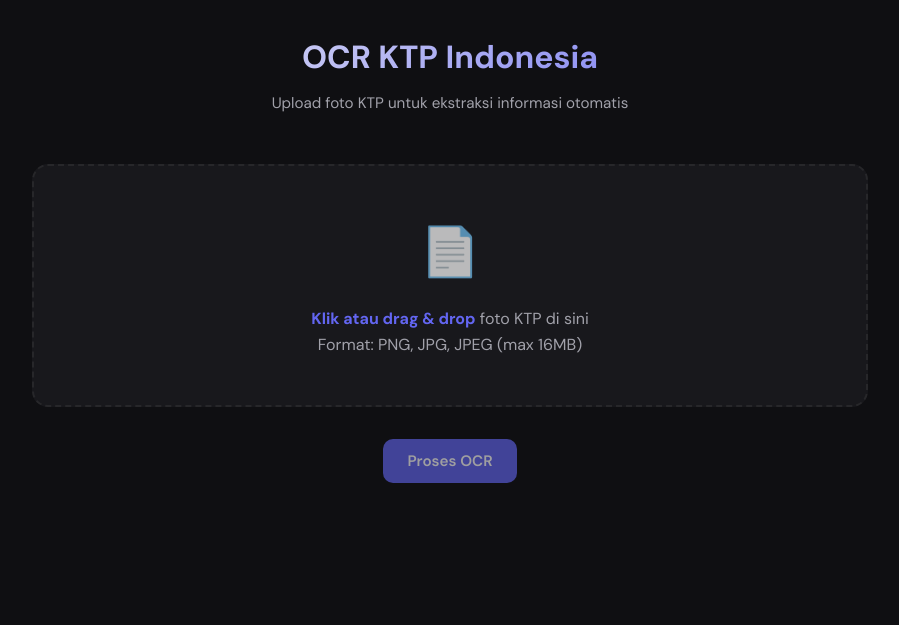
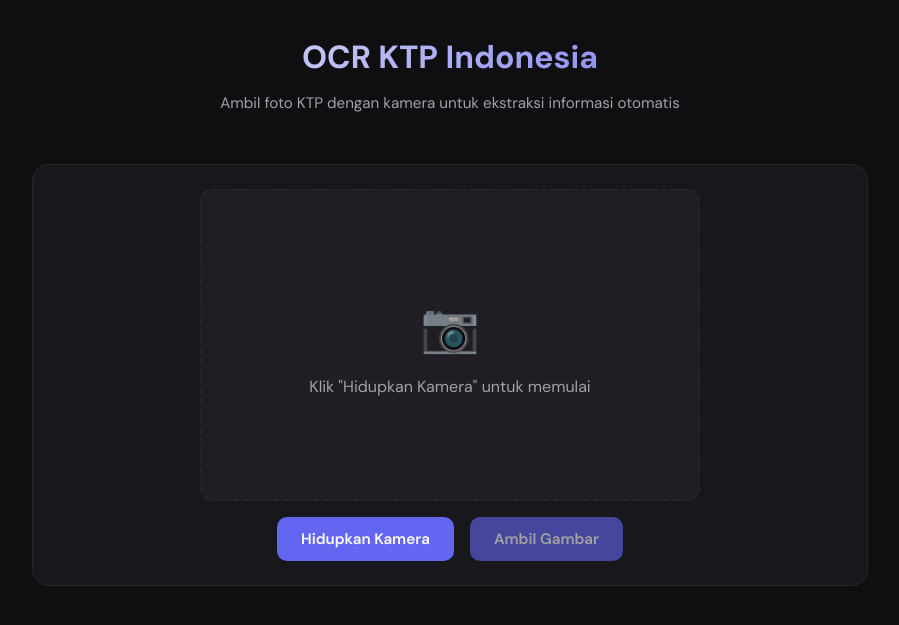
Before and after one commit to Herutriana44/OCR_KTP, a Flask app: page / in a window 1280 px wide. Shown: the top 625 px of the page, without its empty margins (190-1089 px from the left). Run offline with Flask 3, Linux system fonts and the light colour scheme.

Commit message:
ganti dari upload jadi pake kamera di web

```diff
--- a/app.py
+++ b/app.py
@@ -1,6 +1,6 @@
 """
 Flask Web Application untuk OCR KTP
-Flow: Upload Foto -> Preprocessing (OpenCV) -> OCR (PaddleOCR) -> Tampilkan Hasil
+Flow: Kamera Webcam -> Ambil Gambar -> Preprocessing (OpenCV) -> OCR (PaddleOCR) -> Tampilkan Hasil
 """
 
 import os
@@ -31,7 +31,7 @@ def allowed_file(filename):
 
 @app.route('/')
 def index():
-    """Halaman utama - upload foto KTP"""
+    """Halaman utama - kamera webcam untuk foto KTP"""
     return render_template('index.html')
 
 
@@ -46,15 +46,16 @@ def upload_file():
 
     file = request.files.get('file') or request.files.get('image')
 
-    if file.filename == '':
-        return jsonify({'error': 'File tidak dipilih'}), 400
+    if not file or (file.filename == '' and not file.content_length):
+        return jsonify({'error': 'File tidak dipilih atau gambar tidak valid'}), 400
 
-    if not allowed_file(file.filename):
+    # Untuk capture dari webcam, filename bisa kosong - gunakan default
+    filename = secure_filename(file.filename) if file.filename else 'capture.jpg'
+    if not allowed_file(filename):
         return jsonify({'error': 'Format file tidak didukung. Gunakan PNG, JPG, atau JPEG.'}), 400
 
     try:
-        # Simpan file upload
-        filename = secure_filename(file.filename)
+        # Simpan file upload (filename sudah di-set di atas)
         unique_id = str(uuid.uuid4())[:8]
         save_filename = f"{unique_id}_{filename}"
         upload_path = os.path.join(app.config['UPLOAD_FOLDER'], save_filename)
--- a/templates/base.html
+++ b/templates/base.html
@@ -68,7 +68,7 @@
     <div class="container">
         <header>
             <h1>OCR KTP Indonesia</h1>
-            <p>Upload foto KTP untuk ekstraksi informasi otomatis</p>
+            <p>Ambil foto KTP dengan kamera untuk ekstraksi informasi otomatis</p>
         </header>
         {% block content %}{% endblock %}
     </div>
--- a/templates/index.html
+++ b/templates/index.html
@@ -2,39 +2,51 @@
 
 {% block extra_css %}
 <style>
-    .upload-zone {
-        border: 2px dashed var(--border);
+    .camera-section {
+        background: var(--bg-secondary);
         border-radius: 16px;
-        padding: 3rem 2rem;
-        text-align: center;
-        background: var(--bg-secondary);
-        transition: all 0.2s ease;
-        cursor: pointer;
+        padding: 1.5rem;
+        border: 1px solid var(--border);
         margin-bottom: 2rem;
     }
 
-    .upload-zone:hover, .upload-zone.dragover {
-        border-color: var(--accent);
-        background: var(--accent-muted);
+    .camera-preview {
+        width: 100%;
+        max-width: 500px;
+        aspect-ratio: 16/10;
+        background: #000;
+        border-radius: 12px;
+        object-fit: cover;
+        display: block;
+        margin: 0 auto 1rem;
     }
 
-    .upload-zone input {
-        display: none;
+    .camera-placeholder {
+        width: 100%;
+        max-width: 500px;
+        aspect-ratio: 16/10;
+        background: var(--bg-card);
+        border-radius: 12px;
+        display: flex;
+        align-items: center;
+        justify-content: center;
+        flex-direction: column;
+        margin: 0 auto 1rem;
+        color: var(--text-secondary);
+        border: 2px dashed var(--border);
     }
 
-    .upload-icon {
+    .camera-placeholder .icon {
         font-size: 3rem;
-        margin-bottom: 1rem;
-        opacity: 0.7;
+        margin-bottom: 0.5rem;
+        opacity: 0.6;
     }
 
-    .upload-text {
-        color: var(--text-secondary);
-        font-size: 1rem;
-    }
-
-    .upload-text strong {
-        color: var(--accent);
+    .camera-controls {
+        display: flex;
+        gap: 1rem;
+        justify-content: center;
+        flex-wrap: wrap;
     }
 
     .btn {
@@ -65,6 +77,15 @@
         opacity: 0.6;
         cursor: not-allowed;
         transform: none;
+    }
+
+    .btn-secondary {
+        background: var(--border);
+        color: var(--text-primary);
+    }
+
+    .btn-secondary:hover {
+        background: #3f3f46;
     }
 
     .loading {
@@ -206,21 +227,25 @@
 {% endblock %}
 
 {% block content %}
-<form id="uploadForm">
-    <div class="upload-zone" id="uploadZone">
-        <input type="file" id="fileInput" name="file" accept="image/png,image/jpeg,image/jpg,image/webp">
-        <div class="upload-icon">📄</div>
-        <p class="upload-text">
-            <strong>Klik atau drag & drop</strong> foto KTP di sini<br>
-            Format: PNG, JPG, JPEG (max 16MB)
-        </p>
+<div class="camera-section">
+    <div id="cameraPlaceholder" class="camera-placeholder">
+        <span class="icon">📷</span>
+        <p>Klik "Hidupkan Kamera" untuk memulai</p>
     </div>
-    <div style="text-align: center;">
-        <button type="submit" class="btn btn-primary" id="submitBtn" disabled>
-            Proses OCR
+    <video id="videoPreview" class="camera-preview" style="display: none;" playsinline autoplay muted></video>
+    <canvas id="captureCanvas" style="display: none;"></canvas>
+    <div class="camera-controls">
+        <button type="button" class="btn btn-primary" id="startCameraBtn">
+            Hidupkan Kamera
+        </button>
+        <button type="button" class="btn btn-primary" id="captureBtn" disabled>
+            Ambil Gambar
+        </button>
+        <button type="button" class="btn btn-secondary" id="stopCameraBtn" style="display: none;">
+            Matikan Kamera
         </button>
     </div>
-</form>
+</div>
 
 <div class="loading" id="loading">
     <div class="spinner"></div>
@@ -252,10 +277,12 @@
 
 {% block extra_js %}
 <script>
-    const uploadZone = document.getElementById('uploadZone');
-    const fileInput = document.getElementById('fileInput');
-    const uploadForm = document.getElementById('uploadForm');
-    const submitBtn = document.getElementById('submitBtn');
+    const cameraPlaceholder = document.getElementById('cameraPlaceholder');
+    const videoPreview = document.getElementById('videoPreview');
+    const captureCanvas = document.getElementById('captureCanvas');
+    const startCameraBtn = document.getElementById('startCameraBtn');
+    const captureBtn = document.getElementById('captureBtn');
+    const stopCameraBtn = document.getElementById('stopCameraBtn');
     const loading = document.getElementById('loading');
     const results = document.getElementById('results');
     const errorMsg = document.getElementById('errorMsg');
@@ -263,44 +290,60 @@
     const rawText = document.getElementById('rawText');
     const processedImg = document.getElementById('processedImg');
 
-    // Drag & drop
-    uploadZone.addEventListener('click', () => fileInput.click());
+    let stream = null;
 
-    uploadZone.addEventListener('dragover', (e) => {
-        e.preventDefault();
-        uploadZone.classList.add('dragover');
+    // Hidupkan kamera
+    startCameraBtn.addEventListener('click', async () => {
+        errorMsg.classList.remove('active');
+        try {
+            stream = await navigator.mediaDevices.getUserMedia({
+                video: { facingMode: 'environment', width: { ideal: 1280 }, height: { ideal: 720 } },
+                audio: false
             });
-
-    uploadZone.addEventListener('dragleave', () => {
-        uploadZone.classList.remove('dragover');
-    });
-
-    uploadZone.addEventListener('drop', (e) => {
-        e.preventDefault();
-        uploadZone.classList.remove('dragover');
-        if (e.dataTransfer.files.length) {
-            fileInput.files = e.dataTransfer.files;
-            updateSubmitState();
+            videoPreview.srcObject = stream;
+            videoPreview.style.display = 'block';
+            cameraPlaceholder.style.display = 'none';
+            captureBtn.disabled = false;
+            startCameraBtn.style.display = 'none';
+            stopCameraBtn.style.display = 'inline-flex';
+        } catch (err) {
+            errorMsg.textContent = 'Gagal mengakses kamera: ' + (err.message || 'Izinkan akses kamera di pengaturan browser');
+            errorMsg.classList.add('active');
         }
     });
 
-    fileInput.addEventListener('change', updateSubmitState);
+    // Matikan kamera
+    stopCameraBtn.addEventListener('click', () => {
+        if (stream) {
+            stream.getTracks().forEach(t => t.stop());
+            stream = null;
+        }
+        videoPreview.srcObject = null;
+        videoPreview.style.display = 'none';
+        cameraPlaceholder.style.display = 'flex';
+        captureBtn.disabled = true;
+        startCameraBtn.style.display = 'inline-flex';
+        stopCameraBtn.style.display = 'none';
+    });
 
-    function updateSubmitState() {
-        submitBtn.disabled = !fileInput.files.length;
-    }
+    // Ambil gambar dan kirim ke OCR
+    captureBtn.addEventListener('click', async () => {
+        if (!stream || videoPreview.readyState !== 4) return;
 
-    uploadForm.addEventListener('submit', async (e) => {
-        e.preventDefault();
-        if (!fileInput.files.length) return;
+        captureCanvas.width = videoPreview.videoWidth;
+        captureCanvas.height = videoPreview.videoHeight;
+        captureCanvas.getContext('2d').drawImage(videoPreview, 0, 0);
+
+        captureCanvas.toBlob(async (blob) => {
+            if (!blob) return;
 
             errorMsg.classList.remove('active');
             results.classList.remove('active');
             loading.classList.add('active');
-        submitBtn.disabled = true;
+            captureBtn.disabled = true;
 
             const formData = new FormData();
-        formData.append('file', fileInput.files[0]);
+            formData.append('file', blob, 'capture.jpg');
 
             try {
                 const res = await fetch('/upload', {
@@ -324,8 +367,9 @@
                 errorMsg.classList.add('active');
             } finally {
                 loading.classList.remove('active');
-            submitBtn.disabled = false;
+                captureBtn.disabled = false;
             }
+        }, 'image/jpeg', 0.9);
     });
 
     function displayResults(data) {
```
Lines whose indentation alone changed are shown as unchanged.
